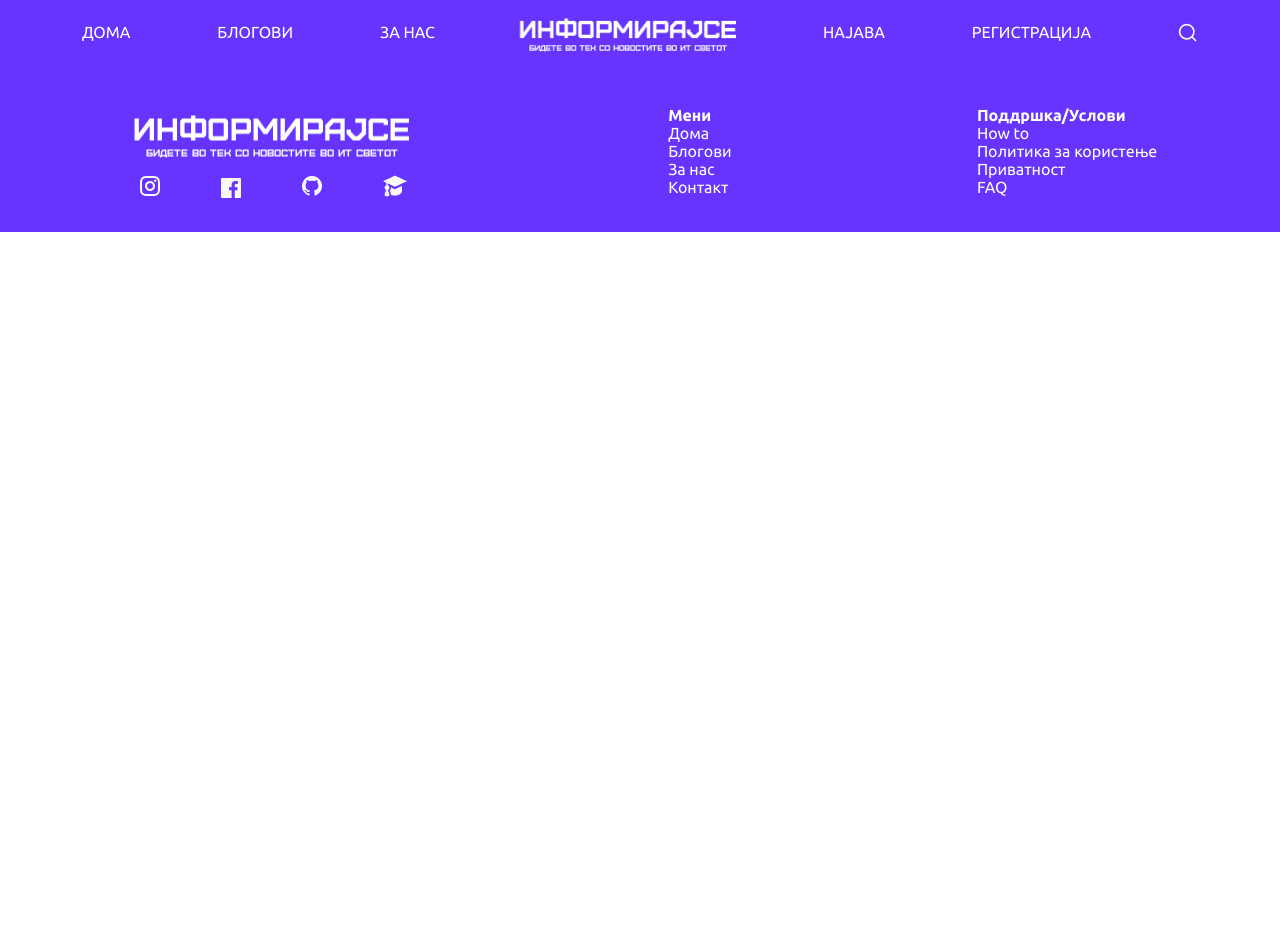
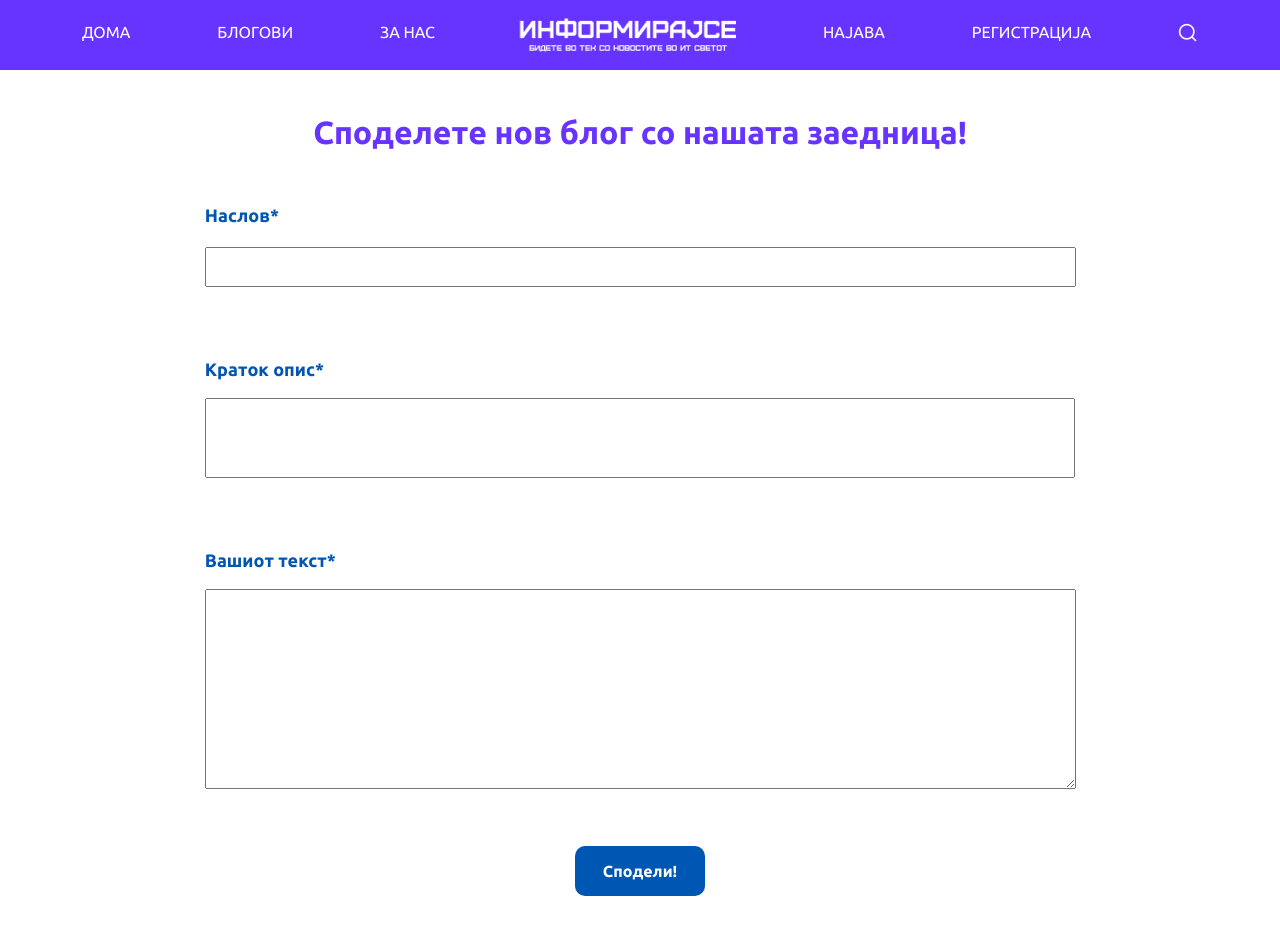
Before and after one commit to antoniostefanovski/InformirajSe-Legacy, a React (Create React App) app in the folder Frontend/: page /newBlog in a window 1280 px wide. Shown: the top 952 px of the page. Before the commit the page ends 800 px from the top, so only its background shows below. Built offline with nearby package versions, Linux system fonts and the light colour scheme; no server answers.

Commit message:
Add new blog view added.

```diff
--- a/Frontend/src/App.tsx
+++ b/Frontend/src/App.tsx
@@ -14,6 +14,7 @@ import News from './views/News/News';
 import RegistrationSuccess from './views/RegistrationSuccess/RegistrationSuccess';
 import Login from './views/Login/Login';
 import RegisterPage from './views/RegisterPage/RegisterPage';
+import NewBlog from './views/NewBlog/NewBlogForm';
 {/*
 *
 *  THE NAVBAR AND FOOTER WERE COMMENTED DURING THE PHASE OF MAKING THE LOGIN AND REGISTER FORMS.
@@ -23,7 +24,7 @@ function App() {
   const location = useLocation();
   return (
     <div className="App">
-      { (location.pathname === "/login" || location.pathname === "/register" || location.pathname === "/successful-registration") ? "" : <Navbar/>}
+      { (location.pathname === "/login" || location.pathname === "/register" || location.pathname === "/successful-registration" || location.pathname === "/notAuthorized") ? "" : <Navbar/>}
       <Routes>
         <Route path="/" element={ <Home/> }/>
         <Route path="/profile" element={ <ProfilePreview/> }/>
@@ -37,8 +38,9 @@ function App() {
         <Route path="/most-interesting" element={ <MostInterestingBlogs/> }/>
         <Route path="/news" element={ <News/> }/>
         <Route path="/successful-registration" element={ <RegistrationSuccess/> }/>
+        <Route path="/newBlog" element={ <NewBlog/> }/>
       </Routes>
-      { (location.pathname === "/login" || location.pathname === "/register" || location.pathname === "/successful-registration") ? "" : <Footer/>}
+      { (location.pathname === "/login" || location.pathname === "/register" || location.pathname === "/successful-registration" || location.pathname === "/notAuthorized") ? "" : <Footer/>}
     </div>
   );
 }
--- a/Frontend/src/views/BlogCart/BlogCart.tsx
+++ b/Frontend/src/views/BlogCart/BlogCart.tsx
@@ -6,7 +6,7 @@ interface BlogCart {
     slika: string;
     avtor: string;
     datum: string;
-  }
+}
 
 const BlogCart: React.FC<BlogCart> = (props) =>{
     return(
--- /dev/null
+++ b/Frontend/src/views/NewBlog/NewBlog.scss
@@ -0,0 +1,70 @@
+$primary-color: #6633ff;
+
+@mixin test-border{
+    border: solid black 1px;
+}
+
+@mixin style1{
+    color: #0056b3;
+    font-weight: bolder;
+    font-size: 18px;
+    text-align: start;
+    margin-left: 10%;
+}
+
+.new-blog-main-content{
+    // @include test-border();
+    width: 85%;
+    margin-top: 2%;
+    margin-bottom: 12%;
+    margin-left: auto;
+    margin-right: auto;
+
+    .main-title{
+        color: $primary-color;
+        margin-top: 4%;
+        margin-bottom: 5%
+    }
+
+    .new-blog-form{
+        // @include test-border();
+
+        // padding:8%;
+
+
+        .new-blog-label{
+            @include style1();
+        }
+
+        .new-blog-title-input{
+            width: 80%;
+            height: 40px;
+            // border-radius: 8px;
+            // @include test-border();
+            margin-left: 1px;
+            margin-top: 3px;
+        }
+
+        .new-blog-title-summary{
+            width: 80%;
+            height: 80px;
+        }
+
+        .new-blog-content-input{
+            width: 80%;
+            margin-left: 1px;
+            height: 200px;
+        }
+
+        .new-blog-submit{
+            width: 12%;
+            height: 50px;
+            background-color: #0056b3;
+            border-radius: 10px;
+            border: none;
+            color: #fff;
+            font-weight: bolder;
+            font-size: 16px;
+        }
+    }
+}
--- /dev/null
+++ b/Frontend/src/views/NewBlog/NewBlogForm.tsx
@@ -0,0 +1,26 @@
+import React from "react";
+import '../NewBlog/NewBlog.scss';
+
+export default function NewBlog(){
+    return(
+        <div className="new-blog-main-content">
+            <h1 className="main-title">Споделете нов блог со нашата заедница!</h1>
+            <div className="new-blog-form">
+                <div className="tmp">
+                    <h3 className="new-blog-label">Наслов*</h3><br></br>
+                    <input type="text" className="new-blog-title-input"></input><br></br><br></br><br></br><br></br><br></br>
+                </div>
+                <div className="tmp">
+                    <h3 className="new-blog-label">Краток опис*</h3><br></br>
+                    <input type="text" className="new-blog-title-summary"></input><br></br><br></br><br></br><br></br><br></br>
+                </div>
+                <div className="tmp">
+                  <h3 className="new-blog-label">Вашиот текст*</h3><br></br>
+                    <textarea className="new-blog-content-input" id="blog-content" name="blog-content"></textarea><br></br><br></br>   <br></br><br></br>
+                </div>
+
+                <button type="submit" className="new-blog-submit">Сподели!</button>
+            </div>
+        </div>
+    )
+}
```
